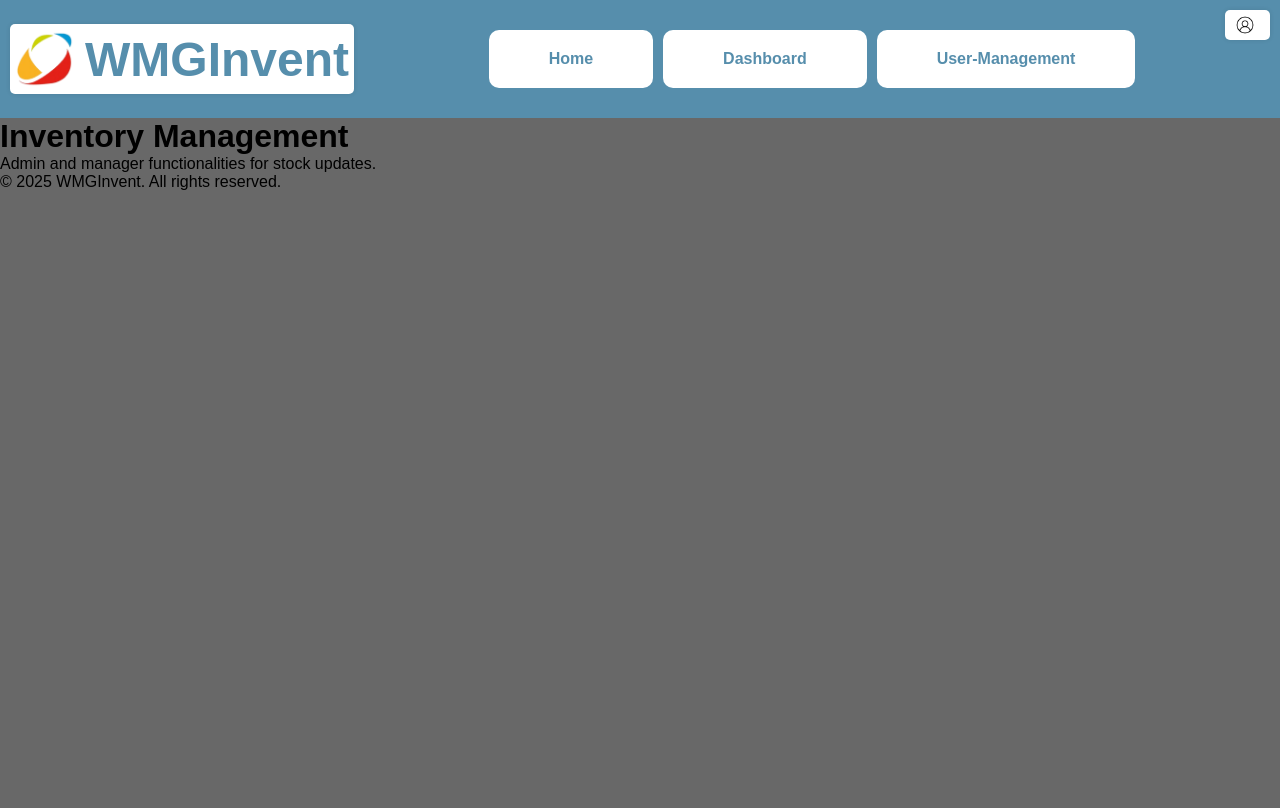
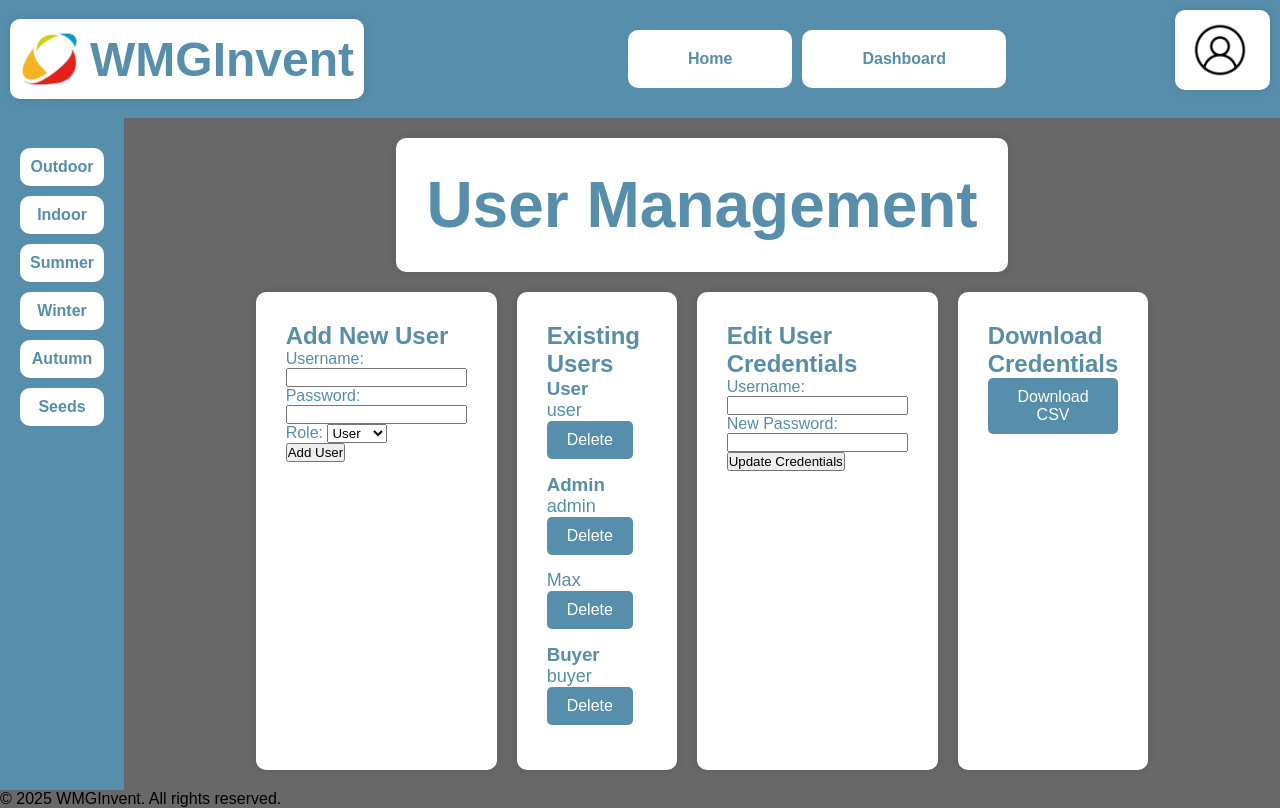
Before and after one commit to CoverlessDev/WM278, a Flask app: page /management in a window 1280 px wide. Before the commit the page ends 190 px from the top, so only its background shows below. Run offline with Flask 3, Linux system fonts and the light colour scheme.

Commit message:
#17 Added another role to the system and user-management that is exclusive to the admin

```diff
--- a/app.py
+++ b/app.py
@@ -1,7 +1,7 @@
 import json
 from flask import Flask, render_template, request, send_file, jsonify, redirect, url_for, session
 from flask.views import MethodView
-from datetime import datetime, timedelta
+from datetime import datetime
 import os
 import io
 
@@ -20,8 +20,15 @@ def clear_session():
 
 
 def is_logged_in():
-    print("Session contents:", session)
-    return 'user' in session or 'admin' in session
+    if 'user' in session:
+        username = session['user']
+        with open('static/jsons/credentials.JSON', 'r') as file:
+            credentials = json.load(file)
+        for role, users in credentials.items():
+            if any(user['username'] == username for user in users):
+                session['role'] = role  # Store the role in the session
+                return True
+    return False
 
 
 def load_inventory(season):
@@ -148,7 +155,7 @@ class ManagementPage(MethodView):
 
 class ProfilePage(MethodView):
     def get(self):
-        return render_template('pages/profile.html', username="John Doe", user_email="john.doe@example.com")
+        return render_template('pages/profile.html')
 
 
 class DashboardPage(MethodView):
@@ -267,6 +274,21 @@ def download_inventory_report():
                      download_name='inventory_report.csv')
 
 
+@app.route('/download_credentials')
+def download_credentials():
+    credentials = load_credentials()
+    report_content = "Role,Username,Password\n"
+    for role, users in credentials.items():
+        for user in users:
+            report_content += f"{role},{user['username']},{user['password']}\n"
+
+    report_file = io.StringIO(report_content)
+    return send_file(io.BytesIO(report_file.getvalue().encode()),
+                     mimetype='text/csv',
+                     as_attachment=True,
+                     download_name='credentials.csv')
+
+
 @app.route('/inventory_tracking')
 def inventory_tracking():
     inventory = load_all_inventory()
@@ -309,18 +331,20 @@ def login():
     if request.method == 'POST':
         username = request.form['username']
         password = request.form['password']
-        credentials = load_credentials()
 
-        if username == credentials['user']['username'] and password == credentials['user']['password']:
-            session['user'] = 'user'
-            print("User logged in, session:", session)
-            return redirect(url_for('home'))
-        elif username == credentials['admin']['username'] and password == credentials['admin']['password']:
-            session['user'] = 'admin'
-            print("Admin logged in, session:", session)
-            return redirect(url_for('home'))
-        else:
-            return 'Invalid credentials', 401
+        # Load existing credentials
+        with open('static/jsons/credentials.JSON', 'r') as file:
+            credentials = json.load(file)
+
+        # Check credentials for each role
+        for role in credentials:
+            for user in credentials[role]:
+                if user['username'] == username and user['password'] == password:
+                    session['user'] = username  # Store the username in the session
+                    session['role'] = role  # Store the role in the session
+                    return redirect(url_for('home'))
+
+        return redirect(url_for('login'))
 
     return render_template('pages/login.html')
 
@@ -353,9 +377,84 @@ def dashboard_metrics():
     return render_template('resources/dashboard_metrics.html')
 
 
+@app.route('/add_user', methods=['POST'])
+def add_user():
+    username = request.form['username']
+    password = request.form['password']
+    role = request.form['role']
+
+    # Load existing credentials
+    with open('static/jsons/credentials.JSON', 'r') as file:
+        credentials = json.load(file)
+
+    # Ensure the role exists in the credentials
+    if role not in credentials:
+        credentials[role] = []
+
+    # Add new user
+    new_user = {
+        "username": username,
+        "password": password
+    }
+    credentials[role].append(new_user)
+
+    # Save updated credentials
+    with open('static/jsons/credentials.JSON', 'w') as file:
+        json.dump(credentials, file, indent=4)
+
+    return redirect(url_for('management'))
+
+
+@app.route('/edit_user', methods=['POST'])
+def edit_user():
+    username = request.form['username']
+    new_password = request.form['new_password']
+
+    # Load existing credentials
+    with open('static/jsons/credentials.JSON', 'r') as file:
+        credentials = json.load(file)
+
+    # Find the user and update the password
+    for role, users in credentials.items():
+        for user in users:
+            if user['username'] == username:
+                user['password'] = new_password
+                break
+
+    # Save updated credentials
+    with open('static/jsons/credentials.JSON', 'w') as file:
+        json.dump(credentials, file, indent=4)
+
+    return redirect(url_for('management'))
+
+
+@app.route('/delete_user/<role>/<username>', methods=['POST'])
+def delete_user(role, username):
+    # Load existing credentials
+    with open('static/jsons/credentials.JSON', 'r') as file:
+        credentials = json.load(file)
+
+    # Find and remove the user
+    if role in credentials:
+        credentials[role] = [user for user in credentials[role] if user['username'] != username]
+
+    # Save updated credentials
+    with open('static/jsons/credentials.JSON', 'w') as file:
+        json.dump(credentials, file, indent=4)
+
+    return redirect(url_for('management'))
+
+
+@app.route('/management')
+def management():
+    # Load existing credentials
+    with open('static/jsons/credentials.JSON', 'r') as file:
+        credentials = json.load(file)
+    return render_template('pages/management.html', credentials=credentials)
+
+
 app.add_url_rule('/', view_func=HomePage.as_view('home'))
 app.add_url_rule('/product/<season>/<product_name>', view_func=ProductPage.as_view('product'))
-app.add_url_rule('/management', view_func=ManagementPage.as_view('management'))
 app.add_url_rule('/profile', view_func=ProfilePage.as_view('profile'))
 app.add_url_rule('/purchase', view_func=PurchasePage.as_view('purchase'), methods=['GET', 'POST'])
 app.add_url_rule('/inventory_report', view_func=InventoryReportPage.as_view('inventory_report'))
--- a/templates/pages/inventory_tracking.html
+++ b/templates/pages/inventory_tracking.html
@@ -75,7 +75,7 @@
                 <div class="chart-container">
                     {% include 'resources/inventory_chart.html' %}
                 </div>
-                {% if session['user'] == 'admin' %}
+                {% if session['role'] == 'admin' or session['role'] == 'buyer' %}
                 <div class="chart-container">
                     {% include 'resources/sales_chart.html' %}
                 </div>
--- a/templates/pages/management.html
+++ b/templates/pages/management.html
@@ -1,6 +1,141 @@
-{% include '/resources/header.html' %}
+{% include 'resources/header.html' %}
+<link rel="stylesheet" type="text/css" href="{{ url_for('static', filename='css/common.css') }}">
+<style>
+    .management-container {
+        display: flex;
+        flex-direction: column;
+        align-items: center;
+        justify-content: center;
+        height: 50%;
+        padding: 20px;
+        flex-grow: 1;
+    }
+
+    .management-header {
+        text-align: center;
+        margin-bottom: 20px;
+    }
+
+    .management-content {
+        width: 80%;
+        display: flex;
+        justify-content: space-between;
+        gap: 20px;
+        height: auto;
+        color: #568eac;
+    }
+
+    .management-box {
+        background-color: #ffffff;
+        padding: 30px;
+        border-radius: 10px;
+        box-shadow: 0 0 10px rgba(0, 0, 0, 0.1);
+        width: 48%;
+    }
+
+    .management-box h2 {
+        margin-top: 0;
+        font-size: 24px;
+    }
+
+    .management-box form,
+    .management-box ul {
+        margin: 0;
+        padding: 0;
+        list-style: none;
+    }
+
+    .management-box li {
+        margin-bottom: 15px;
+        font-size: 18px;
+    }
+
+    .management-box button {
+        background-color: #568eac;
+        color: white;
+        border: none;
+        padding: 10px 20px;
+        border-radius: 5px;
+        cursor: pointer;
+        font-size: 16px;
+    }
+
+    .management-box button:hover {
+        background-color: #ffffff;
+        color: #568eac;
+    }
+
+    .title-box {
+        padding: 30px;
+        background-color: #ffffff;
+        color: #568eac;
+        border-radius: 10px;
+        box-shadow: 0 0 10px rgba(0, 0, 0, 0.1);
+        font-size: 32px;
+    }
+</style>
+
 <body>
-    <h1>Inventory Management</h1>
-    <p>Admin and manager functionalities for stock updates.</p>
+<div class="container">
+    {% include 'resources/sidebar.html' %}
+    <div class="management-container">
+        <div class="management-header title-box">
+            <h1>User Management</h1>
+        </div>
+        <div class="management-content">
+            <div class="management-box">
+                <h2>Add New User</h2>
+                <form action="/add_user" method="post">
+                    <label for="username">Username:</label>
+                    <input type="text" id="username" name="username" required><br>
+                    <label for="password">Password:</label>
+                    <input type="password" id="password" name="password" required><br>
+                    <label for="role">Role:</label>
+                    <select id="role" name="role" required>
+                        <option value="user">User</option>
+                        <option value="buyer">Buyer</option>
+                        <option value="admin">Admin</option>
+                    </select><br>
+                    <input type="submit" value="Add User">
+                </form>
+            </div>
+
+            <div class="management-box">
+                <h2>Existing Users</h2>
+                {% for role, users in credentials.items() %}
+                    <h3>{{ role.capitalize() }}</h3>
+                    <ul>
+                        {% for user in users %}
+                            <li>
+                                {{ user.username }}
+                                <form action="{{ url_for('delete_user', role=role, username=user.username) }}"
+                                      method="post" style="display:inline;">
+                                    <button type="submit">Delete</button>
+                                </form>
+                            </li>
+                        {% endfor %}
+                    </ul>
+                {% endfor %}
+            </div>
+
+            <div class="management-box">
+                <h2>Edit User Credentials</h2>
+                <form action="/edit_user" method="post">
+                    <label for="edit-username">Username:</label>
+                    <input type="text" id="edit-username" name="username" required><br>
+                    <label for="new-password">New Password:</label>
+                    <input type="password" id="new-password" name="new_password" required><br>
+                    <input type="submit" value="Update Credentials">
+                </form>
+            </div>
+            <div class="management-box">
+                <h2>Download Credentials</h2>
+                <form action="/download_credentials" method="get">
+                    <button type="submit">Download CSV</button>
+                </form>
+            </div>
+        </div>
+    </div>
+</div>
+{% include 'resources/footer.html' %}
 </body>
-{% include '/resources/footer.html' %}
--- a/templates/resources/dashboard_header.html
+++ b/templates/resources/dashboard_header.html
@@ -36,7 +36,7 @@
         <a href="{{ url_for('dashboard') }}" class="dashboard-button">Back</a>
         <a href="{{ url_for('inventory_tracking') }}" class="dashboard-button">Inventory Tracking</a>
         <a href="{{ url_for('inventory_report') }}" class="dashboard-button">Inventory Report</a>
-        {% if session['user'] == 'admin' %}
+        {% if session['role'] == 'admin' or session['role'] == 'buyer' %}
             <a href="{{ url_for('purchase') }}" class="dashboard-button">Purchasing Management</a>
         {% endif %}
     </div>
--- a/templates/resources/menu.html
+++ b/templates/resources/menu.html
@@ -31,8 +31,9 @@
     <ul>
         <li><a href="{{ url_for('home') }}">Home</a></li>
         <li><a href="{{ url_for('dashboard') }}">Dashboard</a></li>
-        <li><a href="{{ url_for('management') }}">User-Management</a></li>
-
+        {% if session['role'] == 'admin' %}
+            <li><a href="{{ url_for('management') }}">User-Management</a></li>
+        {% endif %}
     </ul>
 </nav>
 </body>
```
Also changed, not shown: static/jsons/credentials.JSON (+17 -3 lines), templates/pages/dashboard.html (+3 -6 lines), templates/pages/login.html (+34 -21 lines), templates/pages/profile.html (+6 -3 lines).
